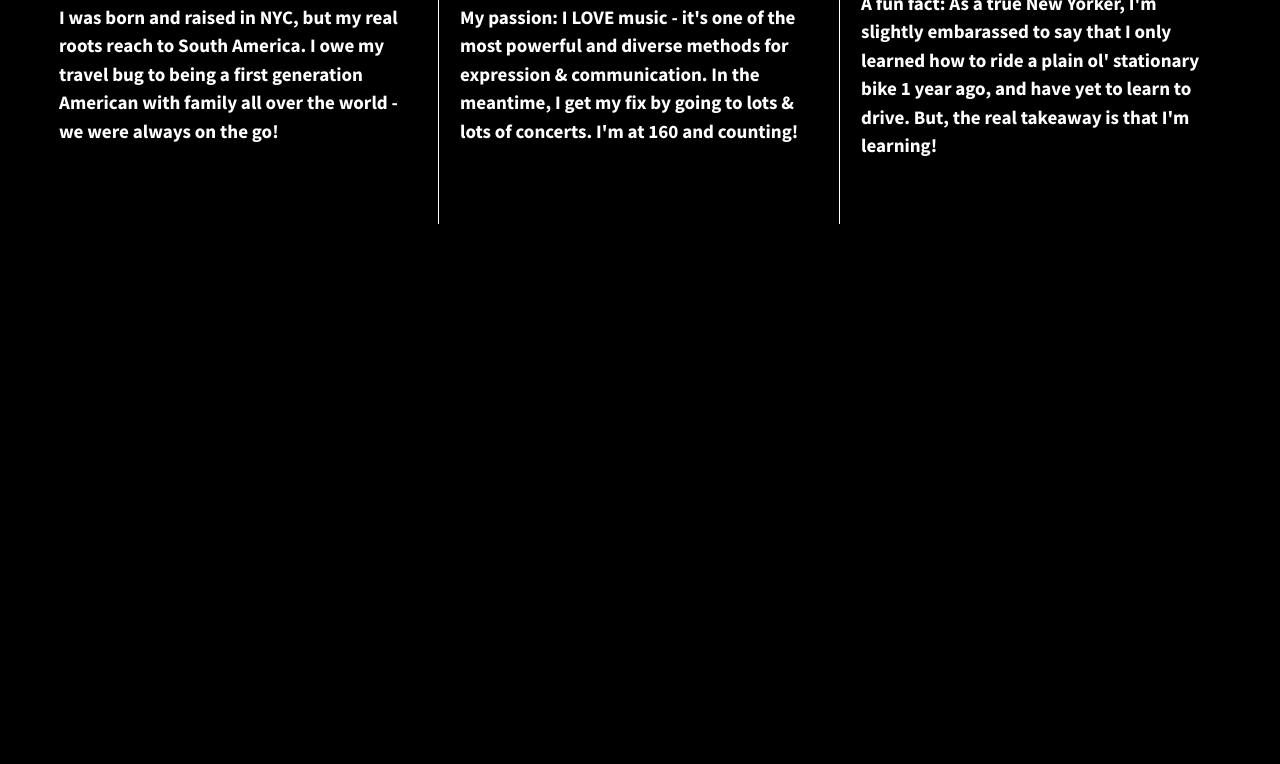
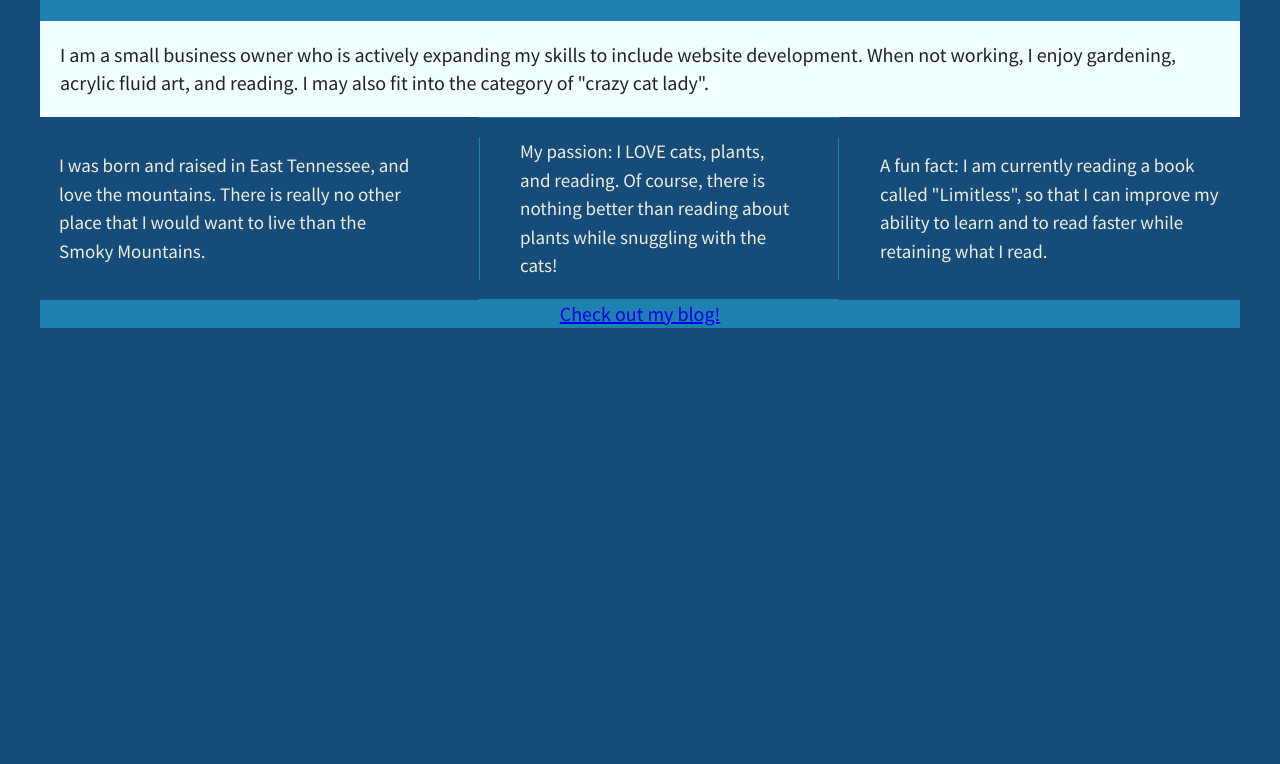
Before and after one commit to mspruce118/07.01-206-divs-flexbox, a plain HTML site: page index.html in a window 1280 px wide. Shown: the part 116-880 px from the top of the page. After the commit the page ends 800 px from the top, so only its background shows below. Drawn offline with nearby package versions, Linux system fonts and the light colour scheme.

Commit message:
Step 4 0f 7 finish  your site layour with flexbox updated course work

```diff
--- a/css/main.css
+++ b/css/main.css
@@ -97,43 +97,93 @@ textarea {
 
 
 html {
-  background-color: black;
+  background-color: #154c79;
   height: 100%;
+    width: 100%;
 }
 
 body {
   font-family: 'Source Sans Pro', sans-serif;
-  padding: 2em;
+  padding: 0em 2em;
   font-size: 1.25em;
-  height: 100%;
+  display: flex;
+  justify-content: center;
+}
+
+header {
+    font-family: 'Courgette', cursive;
+    font-size: 1.25em;
 }
 
 .wrapper {
   /*add display:flex and set justify-content to space-between*/
-  font-weight: 700;
     display: flex;
+    flex-flow: row wrap;
     justify-content: space-between;
+    max-width: 1200px;
+}
+
+header,
+footer {
+    background-color: #1e81b0;
+    width: 100%;
+    color: #eeeee4;
+    display: flex;
+    justify-content: center;
+}
+
+main {
+    background-color: azure;
+    display: flex;
+    width: 100%;
+    padding: 0 1em 0 1em;
+    justify-content: center;
+}
+
+
+.flex-items {
+  /*give the divs a width of 30%, add display:flex, set justify-content and align-items to center*/
+    display: flex;
+    color: #eeeee4;
+    line-height: 1.5em;
+    font-size: .95em;
+    background-color: 154c79;
+    justify-content: center;
     align-items: center;
 }
 
-.div-1, .div-2, .div-3 {
-  /*give the divs a width of 30%, add display:flex, set justify-content and align-items to center*/
-  display: flex;
-    color: #fff;
-  line-height: 1.5em;
-  font-size: .95em;
-  background-color: black;
-  height: 300px;
-    width: 30%;
-    justify-content: center;
-    align-items: center;
-    padding: 0 1em 0 1em;
-
+#div-2 {
+    border-top: 1px solid #1e81b0;
+    border-bottom: 1px solid #1e81b0;
 }
 
-.div-1, .div-2 {
-    border-right: 1px solid #fff;
+
+@media all and (max-width: 768px) {
+    body {
+      padding: 1em;
+    }
 }
+
+@media (min-width: 1200px) {
+    .flex-items {
+      flex-basis: 30%;
+      border-bottom: none;
+    }
+
+    #div-1 {
+        padding: 0 1em;
+    }
+
+    #div-2 p {
+      border-left: 1px solid #1e81b0;
+      border-right: 1px solid #1e81b0;
+      padding: 0 40px;
+    }
+}
+
+
+
+
 
 
 /* ==========================================================================
--- a/index.html
+++ b/index.html
@@ -15,6 +15,9 @@
         <script src="js/vendor/modernizr-2.8.3.min.js"></script>
         <link href='http://fonts.googleapis.com/css?family=Lora:700' rel='stylesheet' type='text/css'>
         <link href='http://fonts.googleapis.com/css?family=Source+Sans+Pro:400,700' rel='stylesheet' type='text/css'>
+        <link rel="preconnect" href="https://fonts.googleapis.com">
+        <link rel="preconnect" href="https://fonts.gstatic.com" crossorigin>
+        <link href="https://fonts.googleapis.com/css2?family=Courgette&display=swap" rel="stylesheet">
     </head>
     <body>
         <!--[if lt IE 8]>
@@ -22,15 +25,25 @@
         <![endif]-->
 
         <section class="wrapper">
-            <div class="div-1">
-                <p>I was born and raised in NYC, but my real roots reach to South America. I owe my travel bug to being a first generation American with family all over the world &#45; we were always on the go!</p>
+            <header>
+                <h1>Melinda Spruce</h1>
+            </header>
+            <main>
+                <p>I am a small business owner who is actively expanding my skills to include website development.  When not working, I enjoy gardening, acrylic fluid art, and reading. I may also fit into the category of "crazy cat lady".</p>
+
+            </main>
+            <div id="div-1" class="flex-items">
+                <p>I was born and raised in East Tennessee, and love the mountains. There is really no other place that I would want to live than the Smoky Mountains.</p>
             </div>
-            <div class="div-2">
-                <p>My passion: I LOVE music &#45; it's one of the most powerful and diverse methods for expression &amp; communication. In the meantime, I get my fix by going to lots &amp; lots of concerts. I'm at 160 and counting!</p>
+            <div id="div-2" class="flex-items">
+                <p>My passion: I LOVE cats, plants, and reading. Of course, there is nothing better than reading about plants while snuggling with the cats!</p>
             </div>
-            <div class="div-3">
-                <p>A fun fact: As a true New Yorker, I'm slightly embarassed to say that I only learned how to ride a plain ol' stationary bike 1 year ago, and have yet to learn to drive. But, the real takeaway is that I'm learning!</p>
+            <div id="div-3" class="flex-items">
+                <p>A fun fact: I am currently reading a book called "Limitless", so that I can improve my ability to learn and to read faster while retaining what I read.</p>
             </div>
+            <footer>
+                <a href="http://lovepursues.com" target="_blank">Check out my blog!</a>
+            </footer>
         </section>
 
         <script src="https://ajax.googleapis.com/ajax/libs/jquery/1.11.3/jquery.min.js"></script>
```
